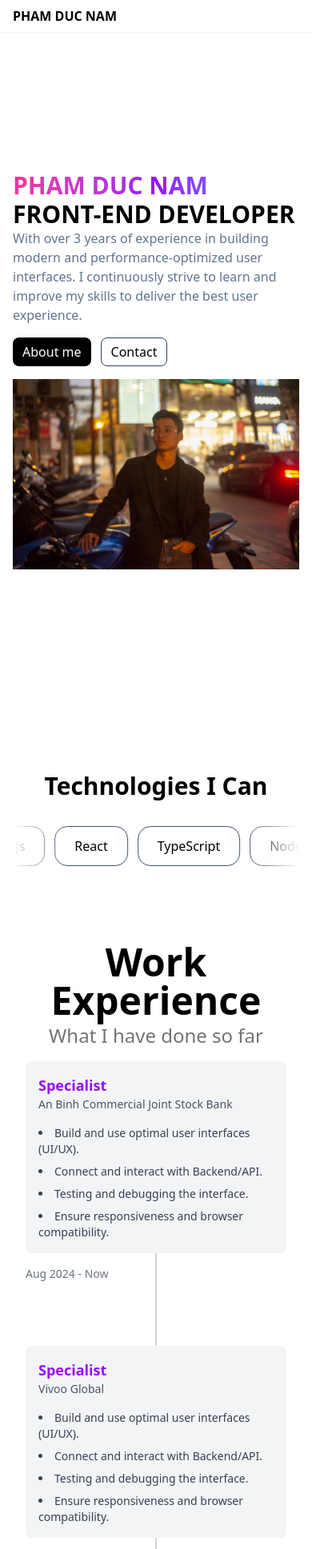
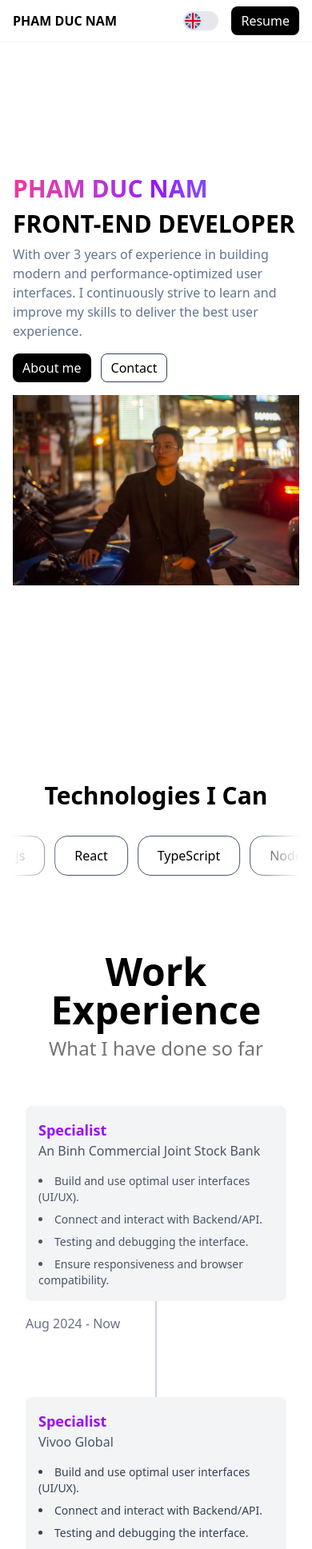
Before and after one commit to nampd0112/nampd-portfolio, a React (Vite) app: page / in a window 390 px wide. Shown: the top 1937 px of the page at 80% size. Built offline with nearby package versions, Linux system fonts and the light colour scheme.

Commit message:
update layout

```diff
--- a/src/App.tsx
+++ b/src/App.tsx
@@ -19,7 +19,11 @@ function App() {
   const menu: MenuItemType[] = [
     { id: "tech", label: t("Technologies"), elm: <Tech /> },
     { id: "work", label: t("Work"), elm: <Works /> },
-    { id: "projects", label: t("Projects"), elm: <Projects /> },
+    {
+      id: "projects",
+      label: t("Projects"),
+      elm: <Projects handleClick={() => handleMenuClick("contact")} />,
+    },
     { id: "contact", label: t("Contact"), elm: <Contact /> },
   ];
 
@@ -66,14 +70,14 @@ function App() {
             >
               PHAM DUC NAM
             </span>
-            <div className="hidden md:flex flex-wrap justify-center space-x-4">
+            <div className="flex flex-wrap justify-center space-x-4">
               <Language />
               {menu.map((item) => (
                 <button
                   key={item.id}
                   onClick={() => handleMenuClick(item.id)}
                   className={cn(
-                    "h-9 px-3 cursor-pointer rounded-lg hover:bg-slate-50 font-medium"
+                    "hidden md:block h-9 px-3 cursor-pointer rounded-lg hover:bg-slate-50 font-medium"
                   )}
                 >
                   {item.label}
@@ -116,7 +120,7 @@ function App() {
           ))}
         </div>
         <div id="footer">
-          <div className="px-8 flex justify-between items-center text-slate-400">
+          <div className="px-8 flex flex-col md:flex-row justify-between items-center text-slate-400">
             <span>© 2021 - 2025 / PHAM DUC NAM.</span>
             <span>nampdb.bns2@gmail.com</span>
           </div>
--- a/src/components/Home.tsx
+++ b/src/components/Home.tsx
@@ -5,14 +5,14 @@ const Home = () => {
   return (
     <div>
       <div className="flex flex-col">
-        <h1 className="text-3xl md:text-5xl font-bold bg-gradient-to-r from-pink-500 via-purple-600 to-blue-500 text-transparent bg-clip-text">
+        <h1 className="pb-2 text-3xl md:text-5xl font-bold bg-gradient-to-r from-pink-500 via-purple-600 to-blue-500 text-transparent bg-clip-text">
           {t("PHAM DUC NAM")}
         </h1>
         <ReactTyped
           strings={[`${t("FRONT-END DEVELOPER")}`]}
           typeSpeed={70}
           showCursor={false}
-          className="text-black text-3xl md:text-5xl font-bold"
+          className="text-black text-3xl md:text-5xl font-bold pb-2"
         />
         <span className="max-w-[600px] text-muted-foreground md:text-xl text-slate-500">
           {t(
--- a/src/components/Works.tsx
+++ b/src/components/Works.tsx
@@ -62,10 +62,10 @@ const Works = () => {
 
   return (
     <div className="pt-24">
-      <div className="text-center text-5xl font-bold">
+      <div className="text-center text-5xl font-bold pb-1">
         {t("Work Experience")}
       </div>
-      <div className="text-center text-2xl font-medium text-black/55 pt-1">
+      <div className="text-center text-2xl font-medium text-black/55 pt-1 pb-10">
         {t("What I have done so far")}
       </div>
       <div className="bg-white text-gray-900 min-h-screen p-4 flex items-center justify-center">
@@ -91,21 +91,23 @@ const Works = () => {
                     }`}
                   >
                     {isLeft ? (
-                      <div className="bg-gray-100 p-4 rounded-lg inline-block md:max-w-md">
+                      <div className="bg-gray-100 p-4 rounded-lg inline-block w-full md:max-w-md">
                         <h2 className="text-lg font-bold text-purple-600">
                           {item.title}
                         </h2>
-                        <p className="text-sm text-gray-600">
+                        <p className="font-medium text-gray-600">
                           {item.organization}
                         </p>
-                        <ul className="list-disc list-inside text-sm space-y-2 mt-4 text-gray-700">
+                        <ul className="list-disc list-inside text-sm space-y-2 mt-4 text-gray-600">
                           {item.points.map((point, i) => (
                             <li key={i}>{point}</li>
                           ))}
                         </ul>
                       </div>
                     ) : (
-                      <p className="text-sm text-gray-500">{item.duration}</p>
+                      <p className="font-medium text-gray-500">
+                        {item.duration}
+                      </p>
                     )}
                   </div>
                   <div
@@ -116,13 +118,15 @@ const Works = () => {
                     }`}
                   >
                     {isLeft ? (
-                      <p className="text-sm text-gray-500">{item.duration}</p>
+                      <p className="font-medium text-gray-500">
+                        {item.duration}
+                      </p>
                     ) : (
                       <div className="bg-gray-100 p-4 rounded-lg md:max-w-md">
                         <h2 className="text-lg font-bold text-purple-600">
                           {item.title}
                         </h2>
-                        <p className="text-sm text-gray-600">
+                        <p className="font-medium text-gray-600">
                           {item.organization}
                         </p>
                         <ul className="list-disc list-inside text-sm space-y-2 mt-4 text-gray-700">
--- a/src/i18next/locales/en.json
+++ b/src/i18next/locales/en.json
@@ -47,5 +47,6 @@
   "An Binh Commercial Joint Stock Bank": "An Binh Commercial Joint Stock Bank",
   "Aug 2024 - Now": "Aug 2024 - Now",
   "Work Experience": "Work Experience",
-  "What I have done so far": "What I have done so far"
+  "What I have done so far": "What I have done so far",
+  "Continute": "Continute"
 }
--- a/src/i18next/locales/vi.json
+++ b/src/i18next/locales/vi.json
@@ -4,12 +4,12 @@
   "Projects": "Dự án",
   "Contact": "Liên hệ",
   "Resume": "Sơ yếu lý lịch",
-  "About me": "Về tôi",
+  "About me": "Tìm hiểu",
   "What are you waiting for?": "Còn chần chờ gì nữa?",
-  "I’m not perfect, but I might be the perfect fit for your team – Let’s talk and find out?": "Tôi không hoàn hảo nhưng có thể tôi là mảnh ghép hoàn hảo cho đội ngũ của bạn – Cùng trò chuyện và khám phá nhé?",
+  "I’m not perfect, but I might be the perfect fit for your team – Let’s talk and find out?": "Tôi không hoàn hảo nhưng là mảnh ghép hoàn hảo mà bạn đang tìm kiếm. Cùng trò chuyện và khám phá nhé?",
   "PHAM DUC NAM": "PHẠM ĐỨC NAM",
   "FRONT-END DEVELOPER": "LẬP TRÌNH VIÊN FRONT-END",
-  "With over 3 years of experience in building modern and performance-optimized user interfaces. I continuously strive to learn and improve my skills to deliver the best user experience.": "Với hơn 3 năm kinh nghiệm trong việc xây dựng giao diện người dùng hiện đại và tối ưu hiệu suất. Tôi không ngừng học hỏi và cải thiện kỹ năng để mang đến trải nghiệm người dùng tốt nhất.",
+  "With over 3 years of experience in building modern and performance-optimized user interfaces. I continuously strive to learn and improve my skills to deliver the best user experience.": "Với hơn 3 năm kinh nghiệm trong việc xây dựng, phát triển giao diện, tối ưu hiệu năng cho các dự án của các công ty, start up công nghệ. Tôi không ngừng học hỏi và cải thiện kỹ năng để mang đến trải nghiệm người dùng tốt nhất.",
   "International Payment System - Remittance Products": "Hệ thống thanh toán quốc tế - Sản phẩm chuyển tiền đi",
   "Internal": "Nội bộ",
   "An project bpm integration": "Dự án tích hợp quy trình BPM",
@@ -25,7 +25,7 @@
   "A Vietnamese online news platform that offers a variety of content, including trending topics, entertainment, and discussions": "Nền tảng tin tức trực tuyến của Việt Nam cung cấp đa dạng nội dung, bao gồm các chủ đề thịnh hành, giải trí và thảo luận.",
   "Draft, review, publish, store and search for documents of rules, regulations, procedures... ... Manage and share internal contacts, customers, partners, suppliers...": "Soạn thảo, xem xét, xuất bản, lưu trữ và tìm kiếm các tài liệu về quy định, quy trình... Quản lý và chia sẻ danh bạ nội bộ, khách hàng, đối tác, nhà cung cấp...",
   "Life sciences information, product reviews and advice community - Intel and Samsung are both struggling to compete in the semiconductor market.": "Cộng đồng chia sẻ thông tin khoa học đời sống, đánh giá sản phẩm và tư vấn - Intel và Samsung đều đang gặp khó khăn trong cuộc cạnh tranh thị trường bán dẫn.",
-  "(Approved for public release)": "(Được phê duyệt công bố công khai)",
+  "(Approved for public release)": "(Đã được phép công khai)",
   "Technologies I Can": "Công nghệ có thể sử dụng",
   "Intern": "Thực tập sinh",
   "Sep 2021 - Feb 2022": "Tháng 9/2021 - Tháng 2/2022",
@@ -34,18 +34,19 @@
   "BKAV Join Stock Company": "Công ty Cổ phần BKAV",
   "Mar 2022 - Mar 2023": "Tháng 3/2022 - Tháng 3/2023",
   "Learning tools and technologies:  the tools, frameworks, and technologies used by the company (ReactJs, React Native, Redux, Ant Design,....).": "Học các công cụ và công nghệ: công cụ, framework và công nghệ mà công ty sử dụng (ReactJs, React Native, Redux, Ant Design,....).",
-  "Practice through small exercises, fix bug, maintain code.": "Luyện tập qua các bài tập nhỏ, sửa lỗi, bảo trì...",
+  "Practice through small exercises, fix bug, maintain code.": "Luyện tập các bài tập, xây dựng module, sửa lỗi, bảo trì...",
   "Specialist": "Chuyên viên",
   "Mar 2023 - Sep 2023": "Tháng 3/2023 - Tháng 9/2023",
-  "Build and use optimal user interfaces (UI/UX).": "Xây dựng và sử dụng giao diện người dùng tối ưu (UI/UX).",
+  "Build and use optimal user interfaces (UI/UX).": "Xây dựng và phát triển giao diện người dùng một cách tối ưu (UI/UX).",
   "Connect and interact with Backend/API.": "Kết nối và tương tác với Backend/API.",
   "Optimized performance and scalability.": "Tối ưu hóa hiệu suất và khả năng mở rộng.",
-  "Continuous improvement and operational support.": "Cải tiến liên tục và hỗ trợ vận hành.",
+  "Continuous improvement and operational support.": "Cải tiến liên tục và hỗ trợ trong công tác vận hành.",
   "Oct 2023 - Jun 2024": "Tháng 10/2023 - Tháng 6/2024",
-  "Testing and debugging the interface.": "Kiểm thử và gỡ lỗi giao diện.",
-  "Ensure responsiveness and browser compatibility.": "Đảm bảo khả năng phản hồi và tương thích trình duyệt.",
+  "Testing and debugging the interface.": "Kiểm thử và gỡ lỗi.",
+  "Ensure responsiveness and browser compatibility.": "Đảm bảo tương thích với các trình duyệt trình duyệt.",
   "An Binh Commercial Joint Stock Bank": "Ngân hàng TMCP An Bình",
   "Aug 2024 - Now": "Tháng 8/2024 - Hiện tại",
   "Work Experience": "Kinh nghiệm làm việc",
-  "What I have done so far": "Những gì tôi đã thực hiện"
+  "What I have done so far": "Những gì tôi đã làm cho đến nay",
+  "Continute": "Tiếp tục"
 }
--- a/src/index.css
+++ b/src/index.css
@@ -24,7 +24,7 @@
     --secondary-foreground: 222.2 47.4% 11.2%;
 
     --muted: 210 40% 96.1%;
-    --muted-foreground: 215.4 16.3% 46.9%;
+    --muted-foreground: oklch(.556 0 0);
 
     --accent: 210 40% 96.1%;
     --accent-foreground: 222.2 47.4% 11.2%;
```
Also changed, not shown: src/components/Project.tsx (+17 -5 lines).
